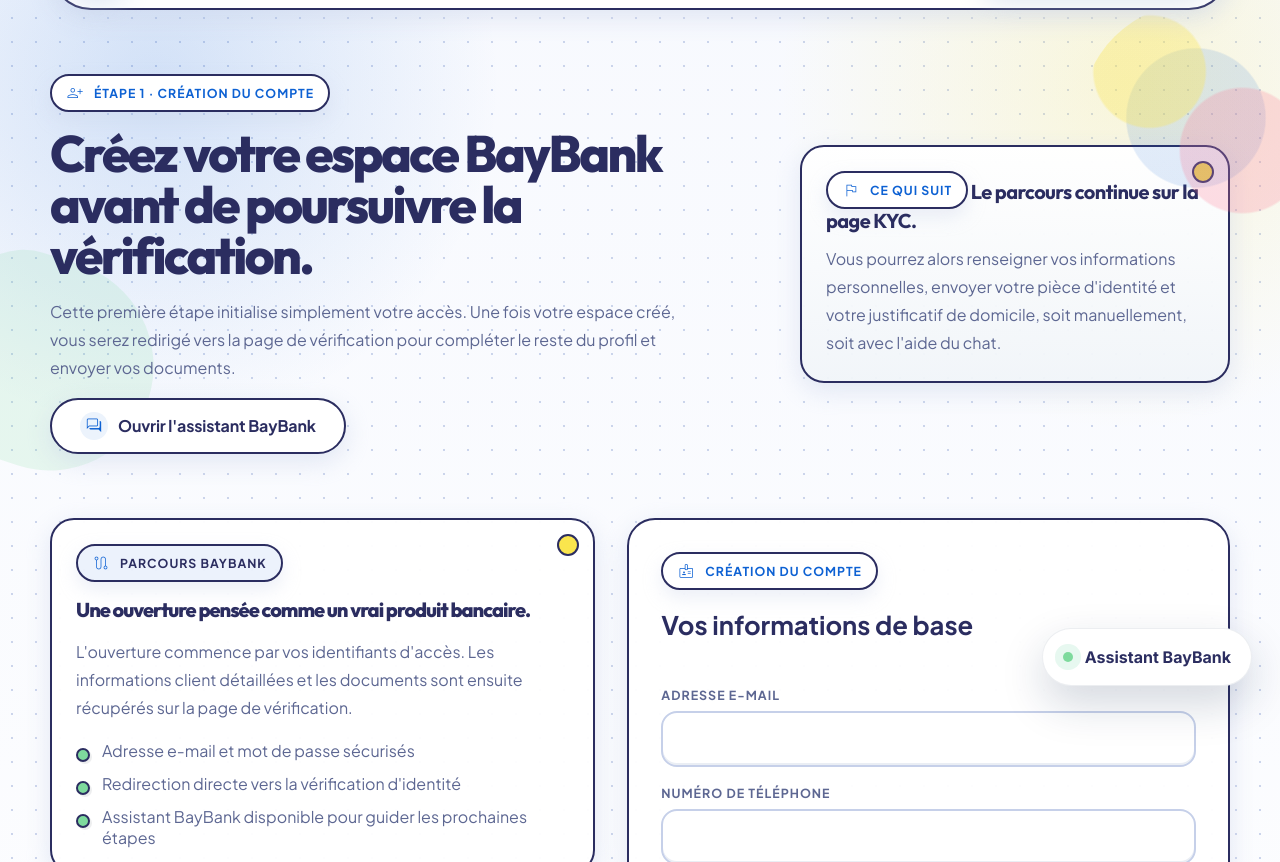
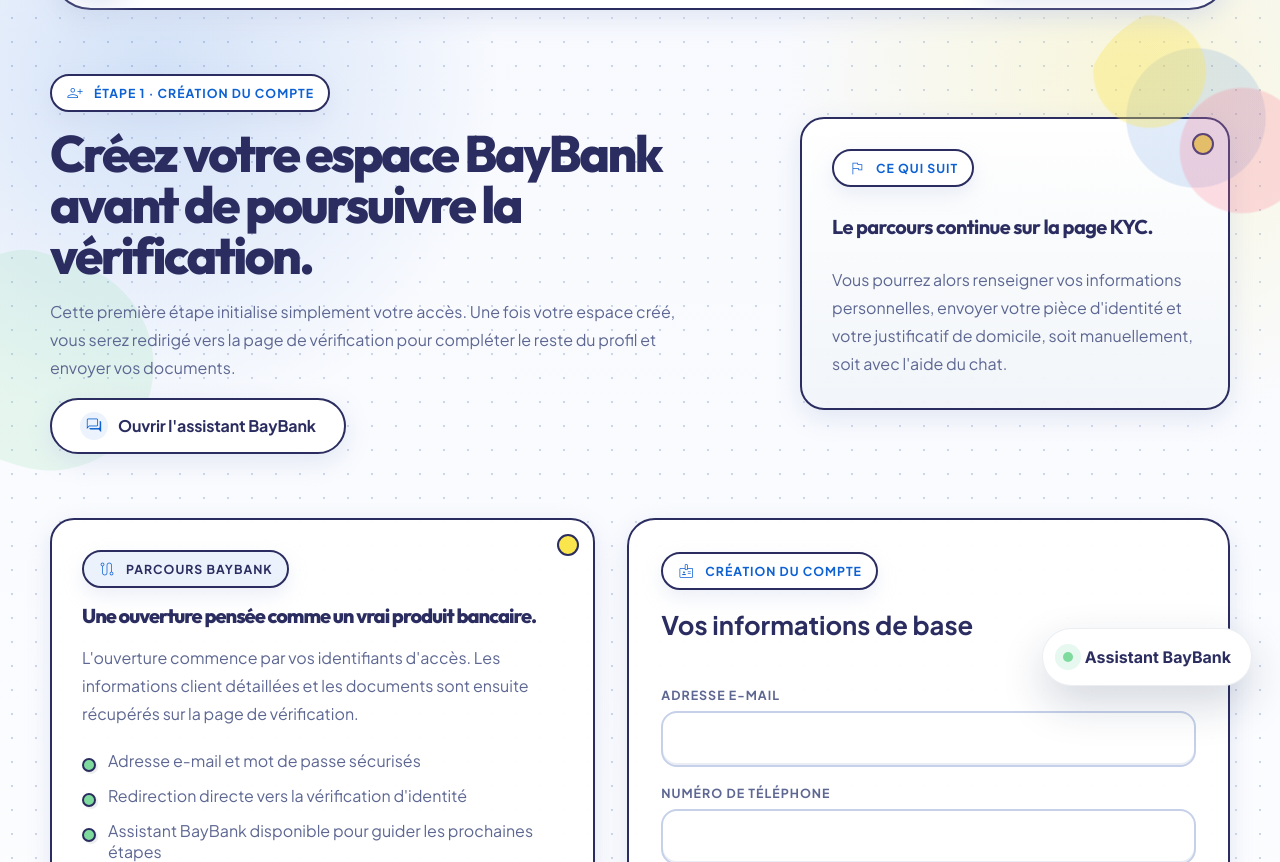
Before and after one commit to kolothmane/kyccagent, a website: page open-account.html in a window 1280 px wide. Shown: the part 90-952 px from the top of the page. Drawn offline with nearby package versions, Linux system fonts and the light colour scheme; no server answers.

Commit message:
Add breathing room to card layouts

```diff
--- a/baybank-ui.css
+++ b/baybank-ui.css
@@ -452,7 +452,7 @@
 .info-panel,
 .service-row {
   border-radius: 24px;
-  padding: 24px;
+  padding: 30px;
 }
 
 .metric-card strong {
@@ -476,7 +476,7 @@
 
 .hero-panel-card {
   border-radius: 28px;
-  padding: 28px;
+  padding: 34px;
 }
 
 .panel-dark {
@@ -501,7 +501,7 @@
 }
 
 .stacked-card {
-  padding: 18px 0;
+  padding: 22px 0;
 }
 
 .stacked-card + .stacked-card {
@@ -520,11 +520,11 @@
 }
 
 .feature-list {
-  margin: 18px 0 0;
+  margin: 22px 0 0;
   padding: 0;
   list-style: none;
   display: grid;
-  gap: 12px;
+  gap: 14px;
 }
 
 .feature-list li {
@@ -625,10 +625,10 @@
 .page-hero-card strong,
 .info-panel h2,
 .service-card strong {
-  margin: 14px 0 0;
+  margin: 18px 0 0;
   font-family: "Manrope", sans-serif;
   font-size: 1.25rem;
-  line-height: 1.2;
+  line-height: 1.24;
   letter-spacing: -0.03em;
   color: var(--ink-strong);
 }
@@ -636,7 +636,7 @@
 .info-card p,
 .page-hero-card p,
 .service-card span {
-  margin: 12px 0 0;
+  margin: 16px 0 0;
 }
 
 .service-stack {
@@ -746,7 +746,10 @@
 }
 
 .page-hero-card {
-  max-width: 420px;
+  display: grid;
+  align-content: start;
+  gap: 10px;
+  max-width: 460px;
   justify-self: end;
 }
 
@@ -768,7 +771,7 @@
 .form-panel,
 .panel {
   border-radius: 28px;
-  padding: 30px;
+  padding: 34px;
 }
 
 .panel-heading {
@@ -776,7 +779,7 @@
   align-items: flex-start;
   justify-content: space-between;
   gap: 16px;
-  margin-bottom: 24px;
+  margin-bottom: 30px;
 }
 
 .panel-heading h2 {
--- a/open-account.html
+++ b/open-account.html
@@ -10,7 +10,7 @@
     href="https://fonts.googleapis.com/css2?family=Inter:wght@400;500;600;700&family=Manrope:wght@600;700;800&family=Material+Symbols+Outlined:opsz,wght,FILL,GRAD@20..48,200,0,0&family=Outfit:wght@700;800&family=Plus+Jakarta+Sans:wght@400;500;600;700&display=swap"
     rel="stylesheet"
   />
-  <link rel="stylesheet" href="baybank-ui.css?v=20260423-2" />
+  <link rel="stylesheet" href="baybank-ui.css?v=20260423-3" />
 </head>
 <body data-page="account">
   <header class="site-header" id="siteHeader">
--- a/styles.css
+++ b/styles.css
@@ -452,7 +452,7 @@
 .info-panel,
 .service-row {
   border-radius: 24px;
-  padding: 24px;
+  padding: 30px;
 }
 
 .metric-card strong {
@@ -476,7 +476,7 @@
 
 .hero-panel-card {
   border-radius: 28px;
-  padding: 28px;
+  padding: 34px;
 }
 
 .panel-dark {
@@ -501,7 +501,7 @@
 }
 
 .stacked-card {
-  padding: 18px 0;
+  padding: 22px 0;
 }
 
 .stacked-card + .stacked-card {
@@ -520,11 +520,11 @@
 }
 
 .feature-list {
-  margin: 18px 0 0;
+  margin: 22px 0 0;
   padding: 0;
   list-style: none;
   display: grid;
-  gap: 12px;
+  gap: 14px;
 }
 
 .feature-list li {
@@ -625,10 +625,10 @@
 .page-hero-card strong,
 .info-panel h2,
 .service-card strong {
-  margin: 14px 0 0;
+  margin: 18px 0 0;
   font-family: "Manrope", sans-serif;
   font-size: 1.25rem;
-  line-height: 1.2;
+  line-height: 1.24;
   letter-spacing: -0.03em;
   color: var(--ink-strong);
 }
@@ -636,7 +636,7 @@
 .info-card p,
 .page-hero-card p,
 .service-card span {
-  margin: 12px 0 0;
+  margin: 16px 0 0;
 }
 
 .service-stack {
@@ -746,7 +746,10 @@
 }
 
 .page-hero-card {
-  max-width: 420px;
+  display: grid;
+  align-content: start;
+  gap: 10px;
+  max-width: 460px;
   justify-self: end;
 }
 
@@ -768,7 +771,7 @@
 .form-panel,
 .panel {
   border-radius: 28px;
-  padding: 30px;
+  padding: 34px;
 }
 
 .panel-heading {
@@ -776,7 +779,7 @@
   align-items: flex-start;
   justify-content: space-between;
   gap: 16px;
-  margin-bottom: 24px;
+  margin-bottom: 30px;
 }
 
 .panel-heading h2 {
```
Also changed, not shown: admin.html (+1 -1 lines), index.html (+1 -1 lines), kyc.html (+1 -1 lines), services.html (+1 -1 lines).
